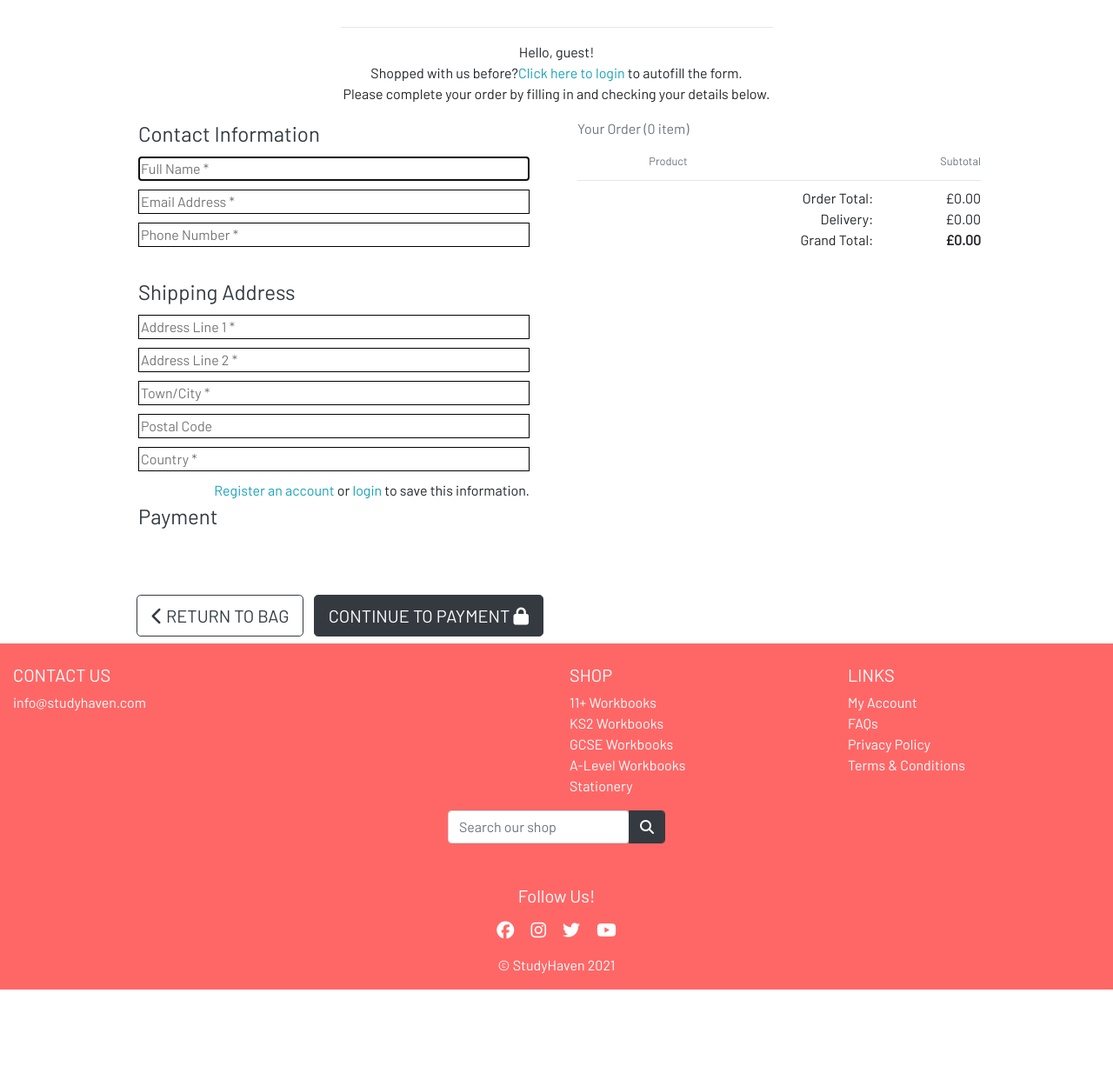
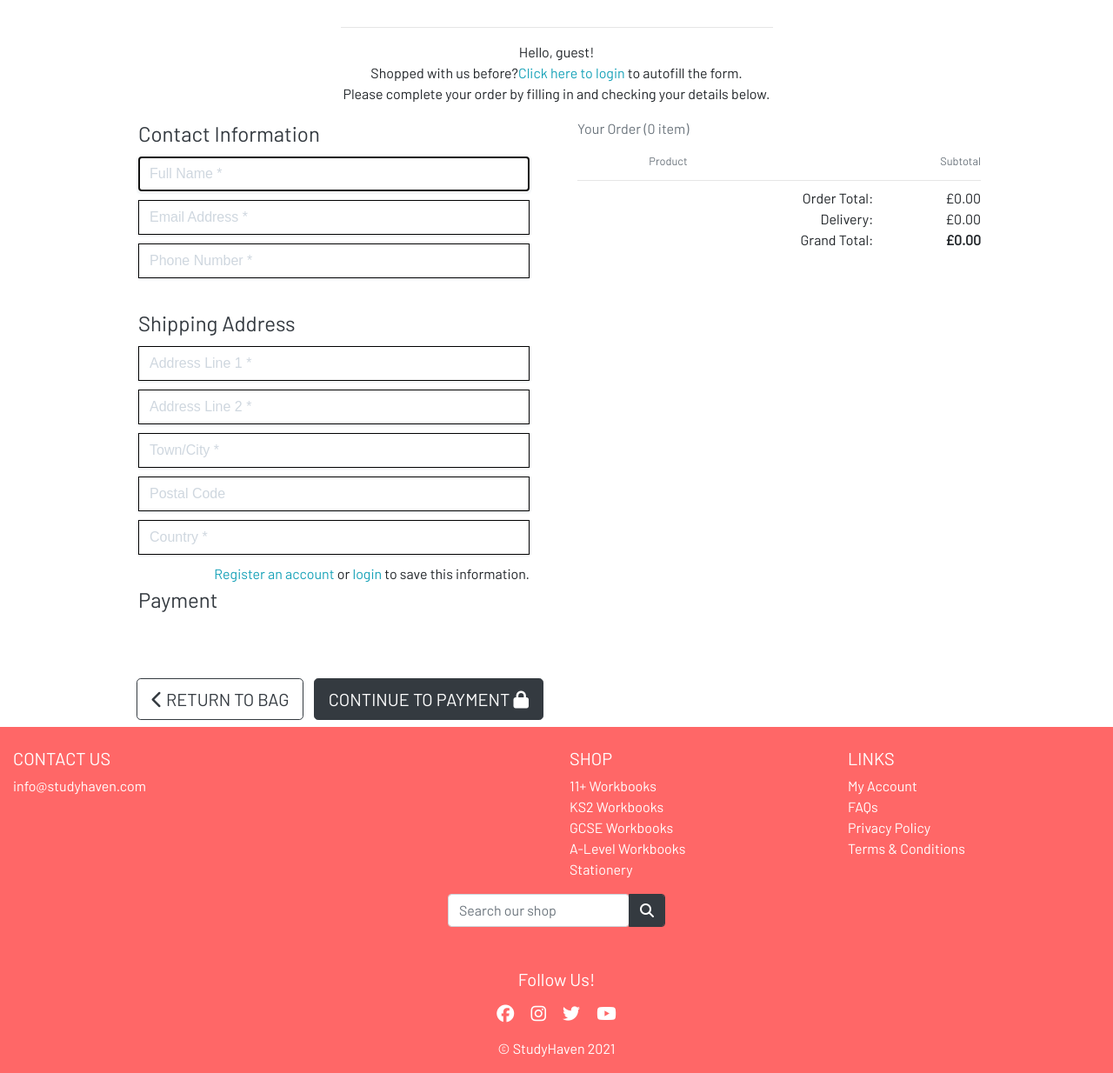
Before and after one commit to jerhabor/studyhaven, a Django app: template checkout/templates/checkout/checkout.html in a window 1280 px wide. Shown: the part 277-1511 px from the top of the page at 87% size. Before the commit the page ends 1415 px from the top, so only its background shows below. Run offline with Django 3.2, Linux system fonts and the light colour scheme; the template is opened without the code that fills it: values that come from a table or form of the project are taken from there, others are empty; some libraries are stand-ins or nearby versions.

Commit message:
STYLE: Styling done to the input fields including the Stripe generated card element. Also ensured the formatting is consistent across all fields for good UX.

```diff
--- a/checkout/static/checkout/css/checkout.css
+++ b/checkout/static/checkout/css/checkout.css
@@ -1,5 +1,31 @@
+/* Styling from Stripe: https://stripe.com/docs/stripe-js
+and Code Institute Boutique Ado */
+
+.StripeElement,
 .stripe-style-input {
     width: 100%;
+    border: 1px solid #000;
+    font-family: 'sans-serif', sans-serif;
     margin-bottom: 10px;
-    border: 1px solid #000;
+    box-sizing: border-box;
+    height: 40px;
+    padding: 10px 12px;
+    background-color: white;
+    box-shadow: 0 1px 3px 0 #e6ebf1;
+    -webkit-transition: box-shadow 150ms ease;
+    transition: box-shadow 150ms ease;
 }
+
+::placeholder {
+    color: #CFD7DF;
+}
+
+.StripeElement--focus,
+.stripe-style-input:focus,
+.stripe-style-input:active {
+    box-shadow: 0 1px 3px 0 #cfd7df;
+}
+
+.StripeElement--webkit-autofill {
+    background-color: #fefde5 !important;
+}
--- /dev/null
+++ b/checkout/static/checkout/js/stripe_scripts.js
@@ -0,0 +1,47 @@
+/*
+    Payment flow is from the stripe documentation:
+    https://stripe.com/docs/js/elements_object/create
+
+    The styling is taken from:
+    https://stripe.com/en-gb/payments/elements
+*/
+
+var stripe_publishable_key = $('#id_stripe_publishable_key').text().slice(1, -1);
+var client_secret_key = $('#id_client_secret_key').text().slice(1, -1);
+var stripe = Stripe(stripe_publishable_key);
+var elements = stripe.elements();
+var style = {
+    base: {
+        color: '#000',
+        fontSize: '16px',
+        fontFamily: '"Barlow", sans-serif',
+        fontSmoothing: 'antialiased',
+        '::placeholder': {
+            color: '#CFD7DF',
+        },
+    },
+    invalid: {
+        color: '#fff',
+        ':focus': {
+            color: '#dc3545',
+        },
+    },
+};
+var card = elements.create('card', {style: style});
+card.mount('#stripe-card');
+
+// Displaying built-in Stripe Messages (https://stripe.com/docs/api/errors)
+card.addEventListener('change', function (event) {
+    var errorMessageContainer = $('#card-errors');
+    if (event.error) {
+        var errorMessage = `
+            <span class="ml-1" role="alert">
+                <i class="fas fa-exclamation"></i>
+            </span>
+            <span> ${event.error.message}</span>
+        `;
+        $(errorMessageContainer).html(errorMessage);
+    } else {
+        errorMessageContainer.textContent = '';
+    }
+});
```
